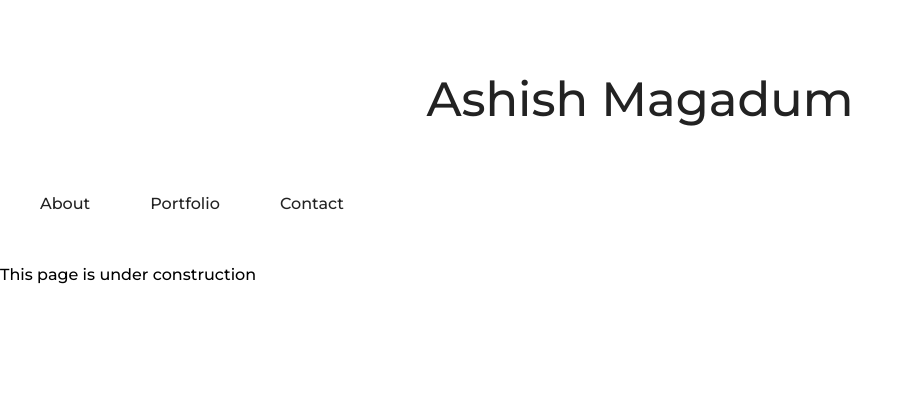
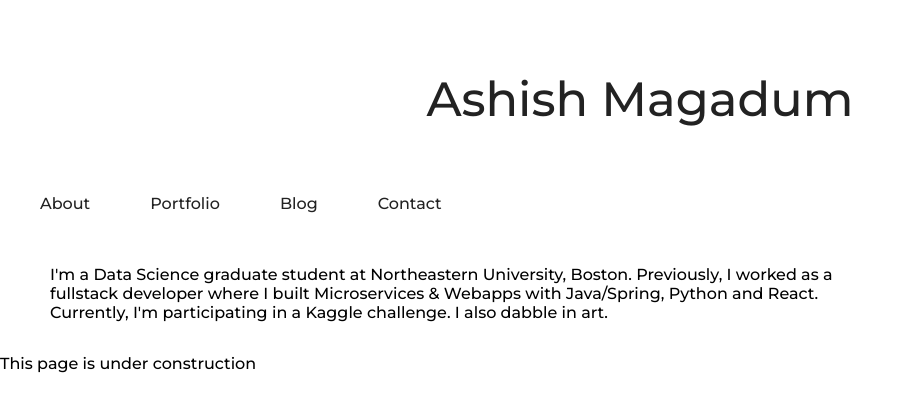
Before and after one commit to ShonenAsh/shonenash.github.io, a plain HTML site: page static/index.html in a window 1280 px wide. Shown: the whole page, without its empty margins (0-913 px from the left). Drawn offline with Linux system fonts and the light colour scheme.

Commit message:
update about

```diff
--- a/static/index.html
+++ b/static/index.html
@@ -20,6 +20,7 @@
                 <ul>
                     <li><a hx-get="about.html" hx-target="#main-content">About</a></li>
                     <li><a hx-get="porfolio.html" hx-target="#main-content">Portfolio</a></li>
+                    <li><a hx-get="blog.html" hx-target="#main-content">Blog</a></li>
                     <li><a hx-get="contact.html" hx-target="#main-content">Contact</a></li>
                 </ul>
             </nav>
@@ -27,16 +28,11 @@
     </header>
 
     <section id="main-content">
-        <!-- <h2>About Me</h2>
         <div>
-            <ul>
-                <li>🎓 I’m a Data Science graduate student at Northeastern University, Boston </li>
-                <li> 💼 Previously, I worked as a fullstack developer where I built Microservices & Webapps with
-                    Java/Spring, Python and React.</li>
-                <li>🤖 Currently, I'm participating in a Kaggle challenge</li>
-                <li>🎨 I also dabble in art</li>
-            </ul>
-        </div> -->
+            <p id="about-content">
+                I'm a Data Science graduate student at Northeastern University, Boston. Previously, I worked as a fullstack developer where I built Microservices & Webapps with Java/Spring, Python and React. Currently, I'm participating in a Kaggle challenge. I also dabble in art.
+            </p>
+        </div>
     </section>
 
     <footer>
--- a/static/stylesheet.css
+++ b/static/stylesheet.css
@@ -6,16 +6,12 @@ body {
     height: 100%;
 }
 
-.nav-container{
-    /* padding-left: 200px;
-    padding-right: 200px; */
-    display: flex;
-    justify-content: left;
+.nav-container {
+    width: 800px;
+    margin: auto;
 }
 
 header {
-    /* font-family: Helvetica, sans-serif; */
-    /* background-color: #666; */
     color: #222;
     padding: 20px;
 
@@ -48,7 +44,7 @@ nav ul li a {
     padding-bottom: 10px;
 }
 
-nav ul li a:hover{
+nav ul li a:hover {
     background: #555;
     color: white;
 }
@@ -57,6 +53,7 @@ nav ul li a:hover{
     margin: 0;
     display: flex;
     justify-content: center;
+    width: 800px;
 }
 
 section {
@@ -64,7 +61,6 @@ section {
     padding-right: 50px;
     display: flex;
     justify-content: center;
-
 }
 
 /* footer {
```
Also changed, not shown: static/about.html (+3 -7 lines).
